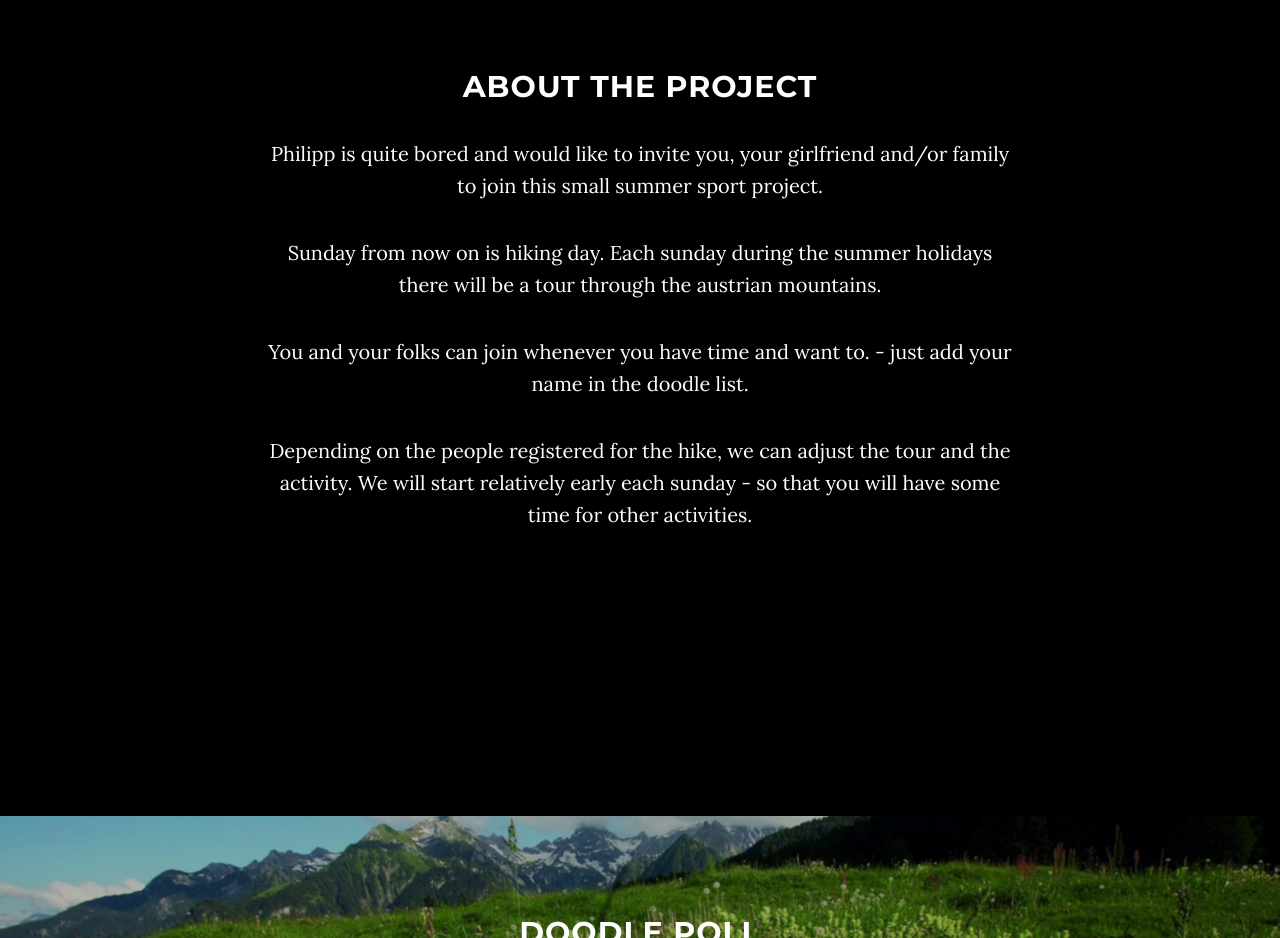
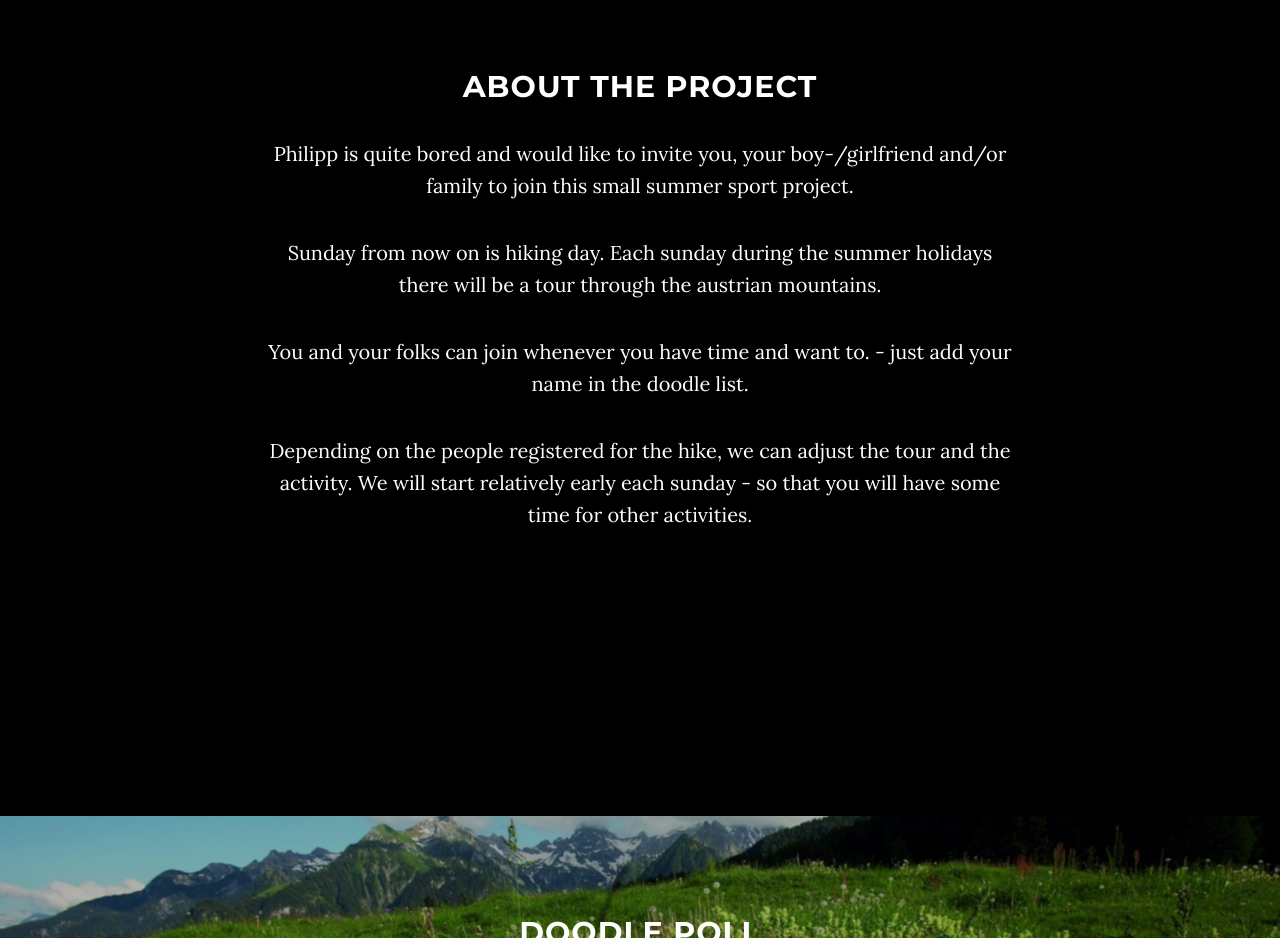
Before and after one commit to philinder/hikingMicropage, a website: page index.html in a window 1280 px wide. Shown: the part 980-1918 px from the top of the page. Drawn offline with nearby package versions, Linux system fonts and the light colour scheme.

Commit message:
fixed gender equality

```diff
--- a/index.html
+++ b/index.html
@@ -88,7 +88,7 @@
         <div class="row">
             <div class="col-lg-8 col-lg-offset-2">
                 <h2>About the Project</h2>
-                <p>Philipp is quite bored and would like to invite you, your girlfriend and/or family to join this small summer sport project.</p>
+                <p>Philipp is quite bored and would like to invite you, your boy-/girlfriend and/or family to join this small summer sport project.</p>
                 <p>Sunday from now on is hiking day. Each sunday during the summer holidays there will be a tour through the austrian mountains.</p>
                 <p>You and your folks can join whenever you have time and want to. - just add your name in the doodle list.</p>
                 <p>Depending on the people registered for the hike, we can adjust the tour and the activity. We will start relatively early each sunday - so that you will have some time for other activities.</p>
```
